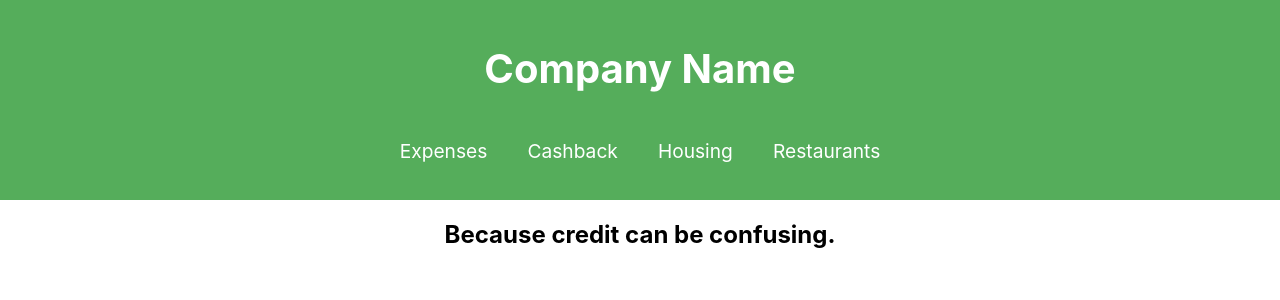
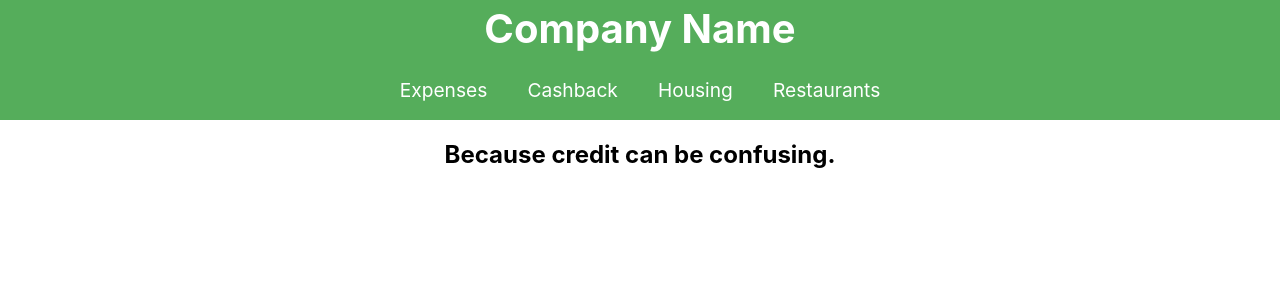
Before and after one commit to mohammedbari45/hack-princeton, a React (Create React App) app in the folder my-app/: page / in a window 1280 px wide. Shown: the top 300 px of the page. Built offline with nearby package versions, Linux system fonts and the light colour scheme.

Commit message:
Header changes

```diff
--- a/my-app/src/App.css
+++ b/my-app/src/App.css
@@ -15,7 +15,8 @@
 
 .App-header {
   background-color: #55ad5b;
-  height: 200px;
+  height: 110px;
+  padding: 5px 5px;
   display: flex;
   flex-direction: column;
   align-items: center;
@@ -23,6 +24,10 @@
   font-size: 20px;
   color: white;
   position: sticky;
+}
+.App-header h1 {
+  margin-bottom: 5px;
+  margin-top: 5px;
 }
 
 nav ul {
```
